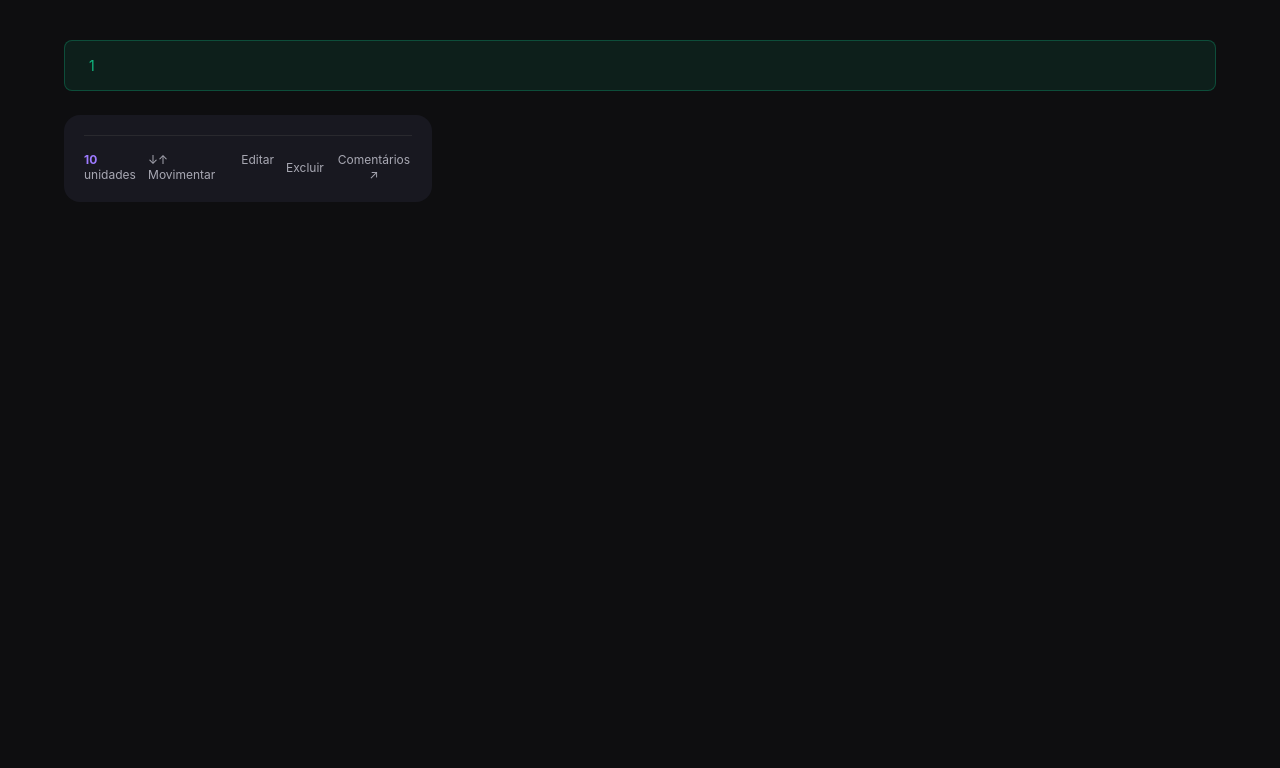
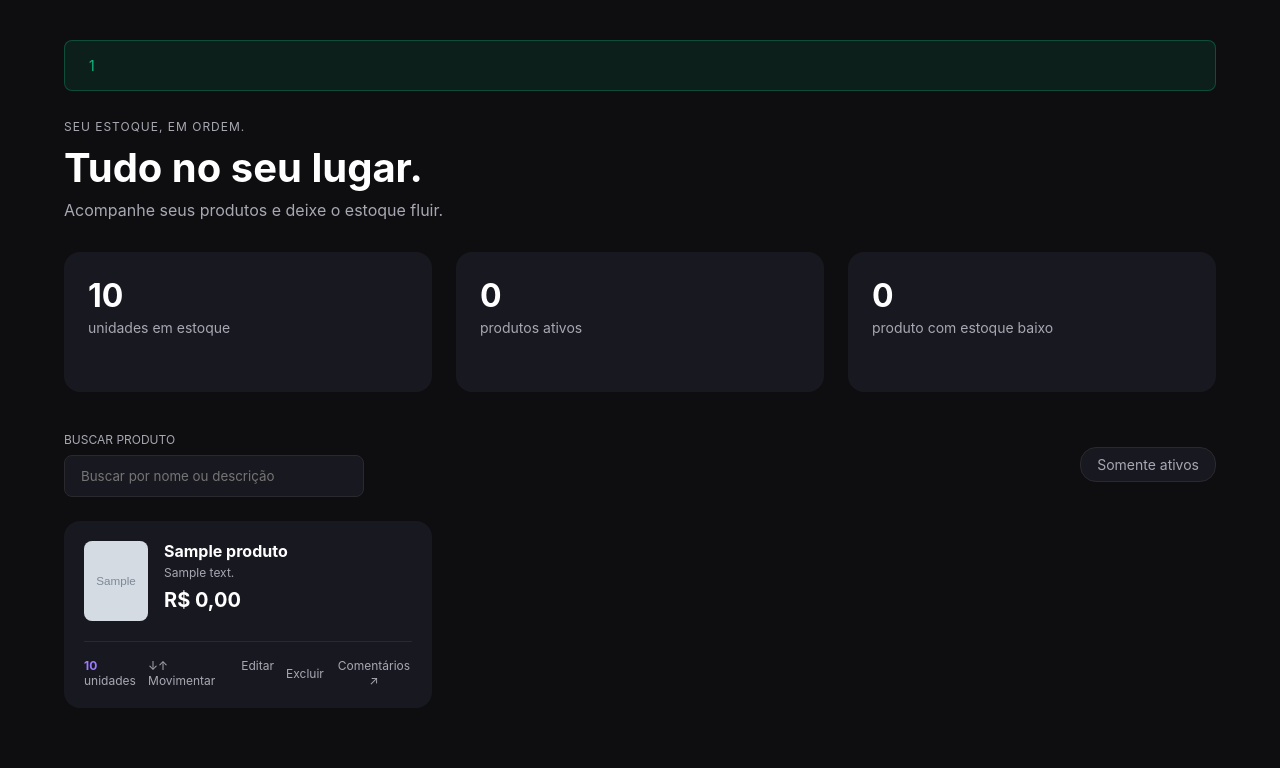
Before and after one commit to Vinicius3442/Stock-Control, a PHP site: page /painel.php in a window 1280 px wide. Shown: the part 83-851 px from the top of the page. Before the commit the page ends 285 px from the top, so only its background shows below. Run offline with PHP 8.4, Linux system fonts and the light colour scheme; the visitor is signed in with stand-in values (Sample User, id 1); tables that the repository leaves empty or names only in its code hold one stand-in row (values such as "Sample post"); grey boxes marked "Sample" are stand-in pictures; a stand-in replaces the project's code that opens the database connection.

Commit message:
logout + painel final

```diff
--- a/painel.php
+++ b/painel.php
@@ -59,8 +59,8 @@ $estoqueBaixo = count(array_filter($produtos, fn($p) =>$p['quantidade'] < 10));
             </div>
         </header>
 
-        <main>
-            <!-- Banner de Sucesso (Exibido após adicionar comentário) -->
+       <main>
+            <!-- Banner de Sucesso (Exibido após adicionar comentário/movimentação) -->
             <?php if (isset($_SESSION['mensagem_sucesso'])): ?>
                 <div class="success-banner">
                     <?= htmlspecialchars($_SESSION['mensagem_sucesso']) ?>
@@ -68,25 +68,69 @@ $estoqueBaixo = count(array_filter($produtos, fn($p) =>$p['quantidade'] < 10));
                 <?php unset($_SESSION['mensagem_sucesso']); // Limpa a mensagem após exibir ?>
             <?php endif; ?>
 
+            <!-- Cabeçalho com Métricas (ESTAVA FALTANDO) -->
             <section class="page-header">
+                <span class="tag" style="background: none; padding: 0;">SEU ESTOQUE, EM ORDEM.</span>
+                <h1>Tudo no seu lugar.</h1>
+                <p>Acompanhe seus produtos e deixe o estoque fluir.</p>
 
+                <div class="metrics-grid">
+                    <div class="metric-card">
+                        <h3><?= $totalUnidades ?></h3>
+                        <p>unidades em estoque</p>
+                    </div>
+                    <div class="metric-card">
+                        <h3><?= $produtosAtivos ?></h3>
+                        <p>produtos ativos</p>
+                    </div>
+                    <div class="metric-card">
+                        <h3><?= $estoqueBaixo ?></h3>
+                        <p>produto com estoque baixo</p>
+                    </div>
+                </div>
+            </section>
+
+            <!-- Barra de Busca e Filtro (ESTAVA FALTANDO) -->
+            <section class="filters-section">
+                <div>
+                    <span style="font-size: 0.75rem; color: #A8A8B3; display: block; margin-bottom: 8px;">BUSCAR PRODUTO</span>
+                    <input type="text" class="search-input" placeholder="Buscar por nome ou descrição">
+                </div>
+                <button class="toggle-active" style="cursor: pointer;">Somente ativos</button>
             </section>
 
             <!-- Grid de Produtos Dinâmico -->
             <section class="products-grid">
-                <?php foreach ($produtos as$produto): ?>
+                <?php foreach ($produtos as $produto): ?>
                 <div class="product-card">
 
+                    <!-- Informações do Produto (ESTAVA FALTANDO) -->
+                    <div class="product-info">
+                        <div class="product-image">
+                            <?php if (!empty($produto['imagem'])): ?>
+                                <img src="uploads/<?= htmlspecialchars($produto['imagem']) ?>" alt="Img" style="width: 100%; height: 100%; object-fit: cover; border-radius: 8px;">
+                            <?php else: ?>
+                                <div style="display: flex; align-items: center; justify-content: center; height: 100%; font-size: 24px; color: #9D7AFF;">&#128230;</div>
+                            <?php endif; ?>
+                        </div>
+                        <div class="product-details">
+                            <h4><?= htmlspecialchars($produto['nome']) ?></h4>
+                            <p><?= htmlspecialchars($produto['descricao']) ?></p>
+                            <div class="product-price">R$ <?= number_format($produto['preco'], 2, ',', '.') ?></div>
+                        </div>
+                    </div>
+
+                    <!-- Footer com os botões (O SEU JÁ ESTAVA CERTO) -->
                     <div class="product-footer">
                         <div class="product-stock">
                             <span><?= sprintf("%02d", $produto['quantidade']) ?></span> unidades
                         </div>
                         <div class="product-actions">
-                            <a href="movimentar.php?id=<?= $produto['id'] ?>" class="action-link">&darr;&uarr; Movimentar</a>
+                            <a href="#" onclick="abrirModalMovimentar(<?= $produto['id'] ?>, '<?= htmlspecialchars($produto['nome']) ?>', <?= $produto['quantidade'] ?>)" class="action-link" style="text-decoration:none;">&darr;&uarr; Movimentar</a>
 
                             <?php if ($isAdmin): ?>
                                 <a href="editar-produto.php?id=<?= $produto['id'] ?>" class="action-link">Editar</a>
-                                <!-- Novo gatilho para o Modal Customizado de Excluir -->
+                                <!-- Gatilho para o Modal Customizado de Excluir -->
                                 <button onclick="abrirModalExcluir(<?= $produto['id'] ?>, '<?= htmlspecialchars($produto['nome']) ?>')" class="action-link" style="background:none; border:none; cursor:pointer; padding: 0; font-family: inherit;">Excluir</button>
                             <?php endif; ?>
 
```
Also changed, not shown: logout.php (added, +7 -0 lines).
